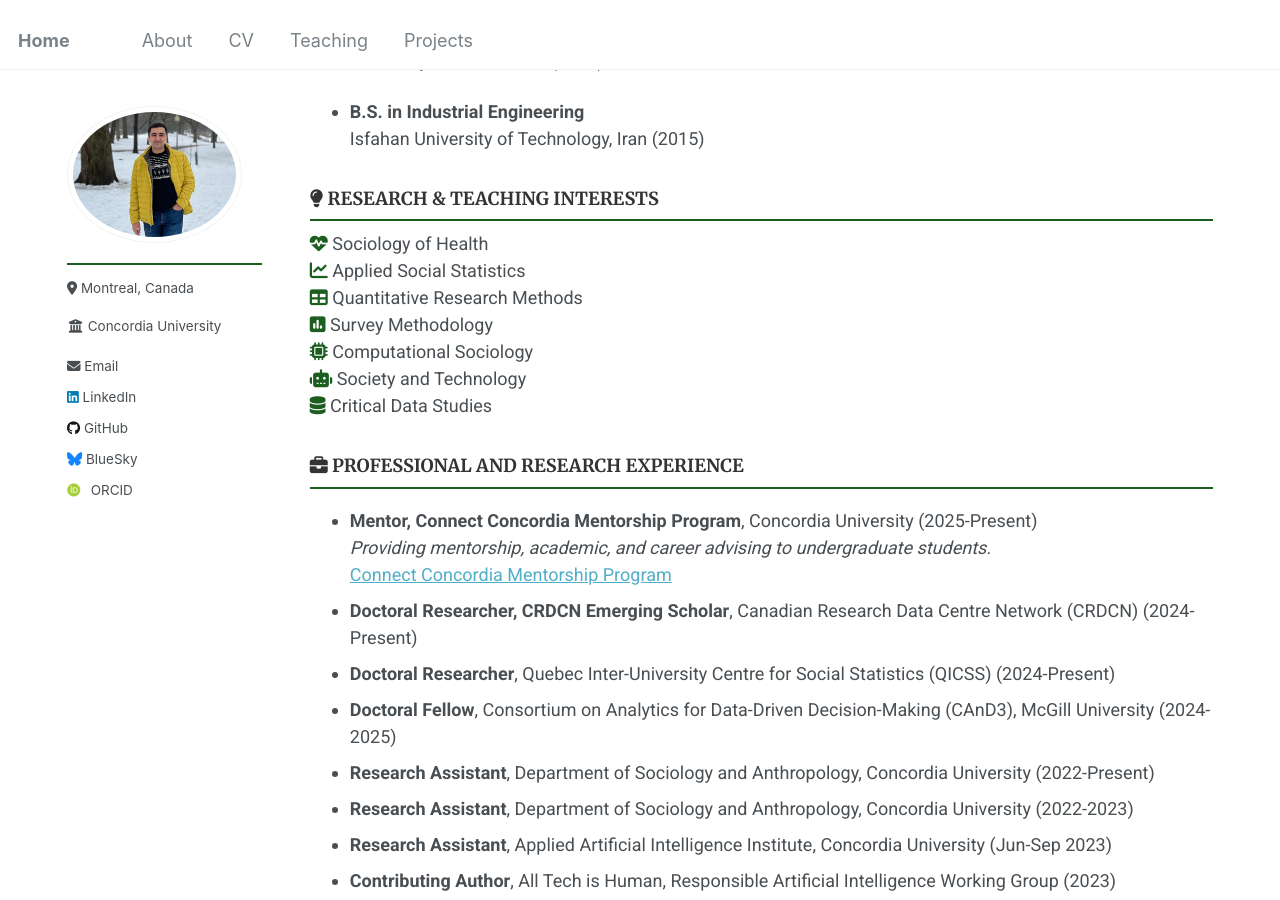
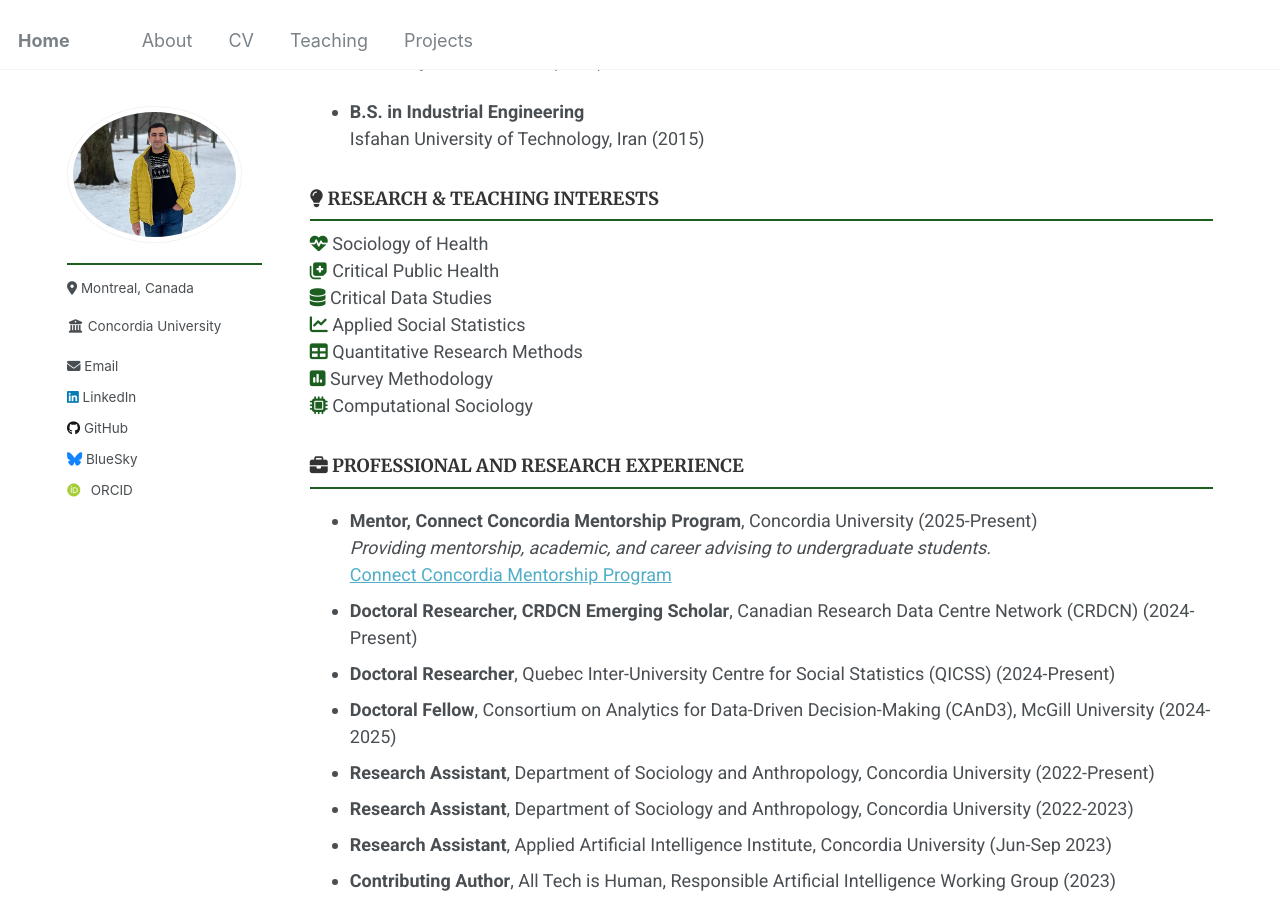
Before and after one commit to Mohsnmonji/mohsnmonji.github.io, a Jekyll site: the page built from _pages/Curriculum Vitae.md, in a window 1280 px wide and 900 px high, scrolled down 306 px. Built offline with Jekyll 4.4.1, drawn with Linux system fonts in a browser that asks for light colours; some web fonts are replaced.

Commit message:
Update Curriculum Vitae.md

```diff
--- a/_pages/Curriculum Vitae.md
+++ b/_pages/Curriculum Vitae.md
@@ -35,12 +35,12 @@ author_profile: true
 <h3><i class="fas fa-lightbulb"></i> RESEARCH & TEACHING INTERESTS</h3>
 <div>
   <i class="fas fa-heartbeat" style="color: #1B5E20;"></i> Sociology of Health<br>
+  <i class="fas fa-notes-medical" style="color: #1B5E20;"></i> Critical Public Health<br>
+  <i class="fas fa-database" style="color: #1B5E20;"></i> Critical Data Studies<br>
   <i class="fas fa-chart-line" style="color: #1B5E20;"></i> Applied Social Statistics<br>
   <i class="fas fa-table" style="color: #1B5E20;"></i> Quantitative Research Methods<br>
   <i class="fas fa-poll" style="color: #1B5E20;"></i> Survey Methodology<br>
   <i class="fas fa-microchip" style="color: #1B5E20;"></i> Computational Sociology<br>
-  <i class="fas fa-robot" style="color: #1B5E20;"></i> Society and Technology<br>
-  <i class="fas fa-database" style="color: #1B5E20;"></i> Critical Data Studies<br>
 </div>
 
 ### <i class="fas fa-briefcase"></i> PROFESSIONAL AND RESEARCH EXPERIENCE
```
